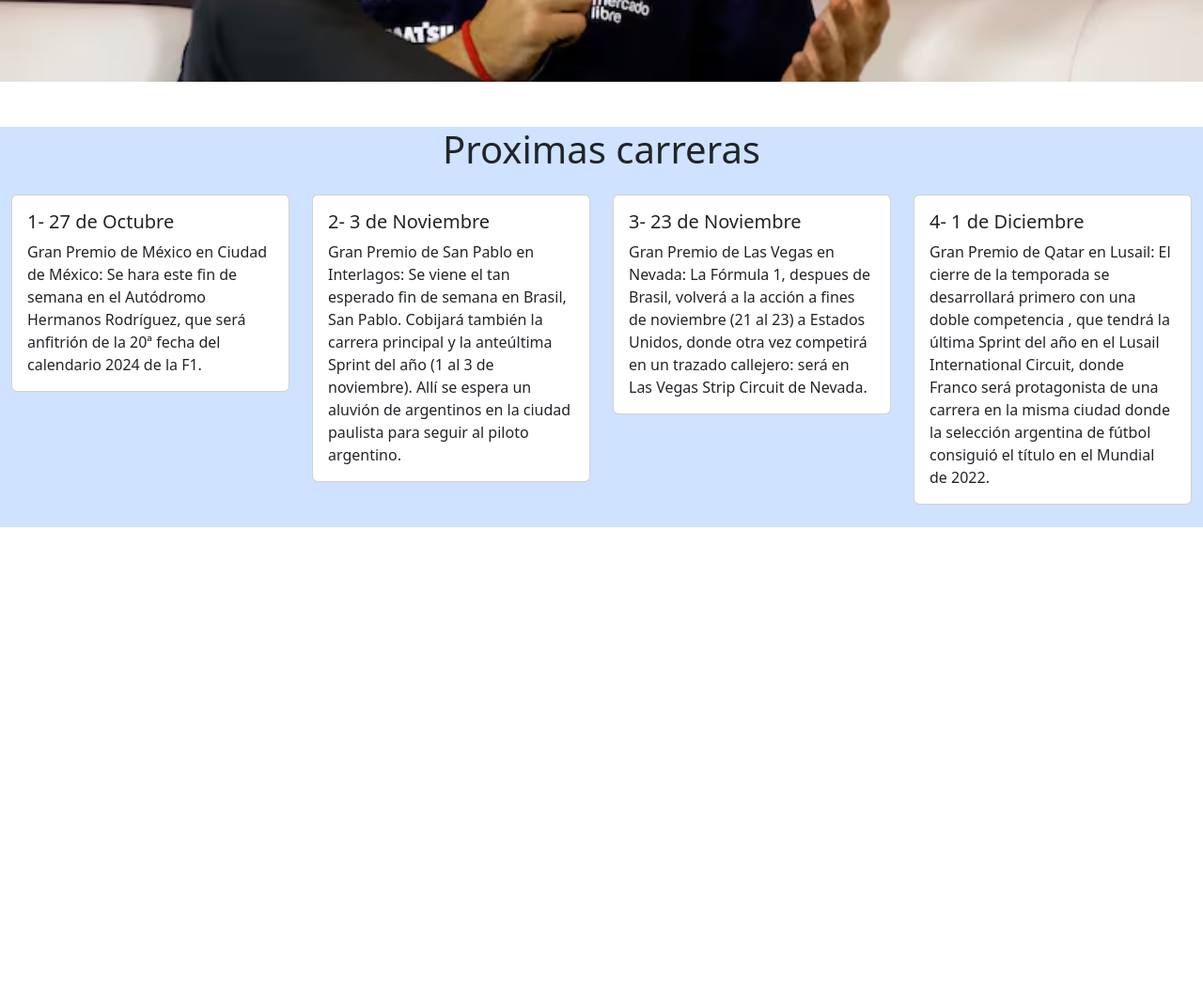
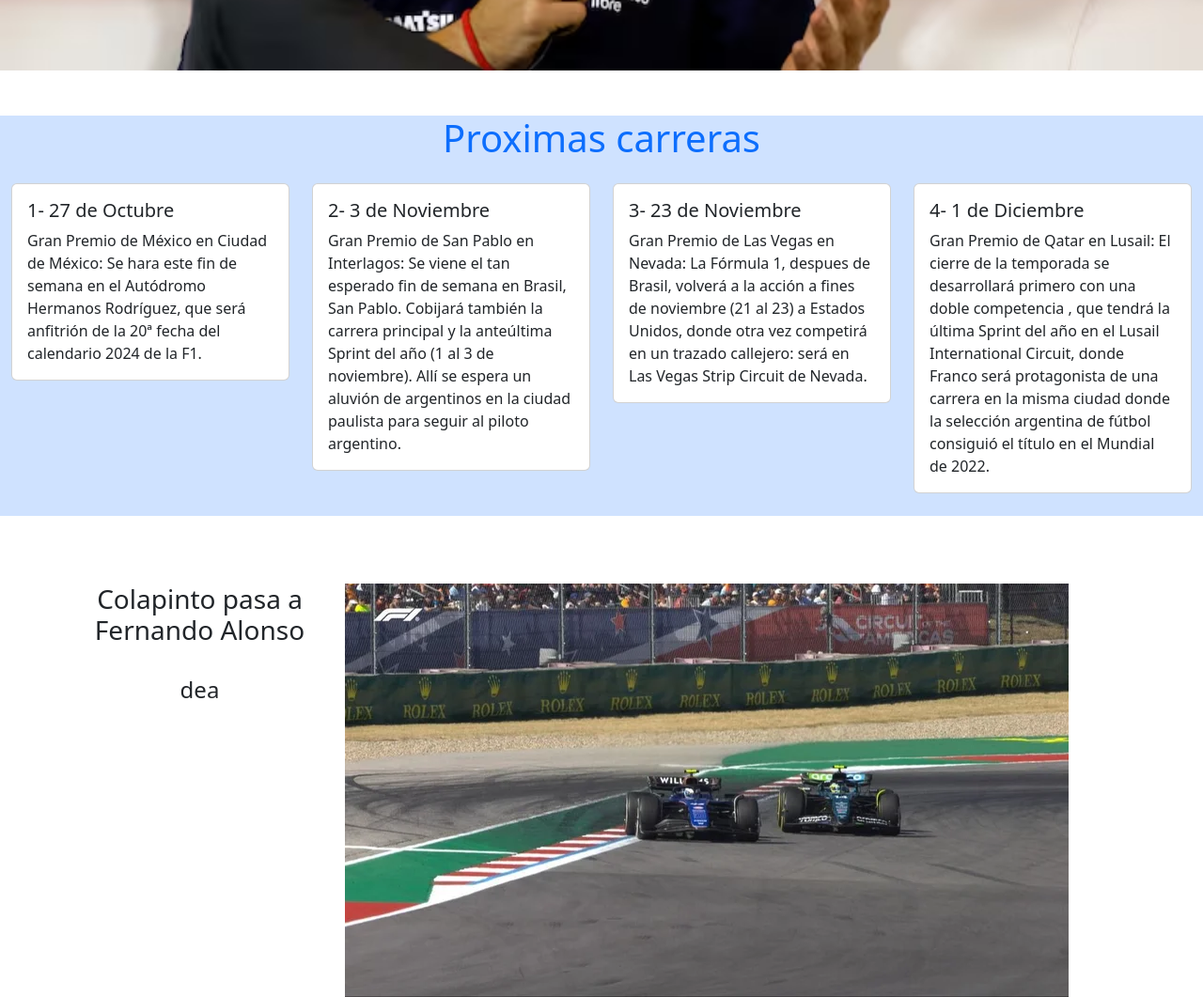
Before and after one commit to jajajajvicentehjajajaja/trabajoadema--chiappa, a plain HTML site: page paginas/index.html in a window 1280 px wide. Shown: the part 840-1901 px from the top of the page at 94% size. Before the commit the page ends 1473 px from the top, so only its background shows below. Drawn offline with nearby package versions, Linux system fonts and the light colour scheme.

Commit message:
Cambie algo en el menu y probe cosas para agregar

```diff
--- a/css/index.css
+++ b/css/index.css
@@ -6,3 +6,9 @@
     padding: 0;
     margin: 0;
 }
+
+#imagen{
+    display: flex;
+    width: 10%;
+    height: 10%;
+}
--- a/paginas/index.html
+++ b/paginas/index.html
@@ -11,14 +11,14 @@
     <link rel="icon" href="../assets/imagenes/F1.png">
 </head>
 <body>
-    <header class="d-flex flex-wrap align-items-center justify-content-center justify-content-md-between py-3 mb-4 border-bottom">
+    <header class="d-flex flex-wrap align-items-center justify-content-center justify-content-md-between py-3  border-bottom">
         <div class="col-md-3 mb-2 mb-md-0">
           <a href="/" class="d-inline-flex link-body-emphasis text-decoration-none">
             <svg class="bi" width="40" height="32" role="img" aria-label="Bootstrap"><use xlink:href="#bootstrap"></use></svg>
           </a>
         </div>
 
-        <span class="fs-2 text-white "><a class="link-underline-lightlink-offset-2 link-underline link-underline-opacity-0" href="index.html">Formula 1 ARGENTINA</a></span>
+        <span class="fs-1 text-white "><a class="link-underline-lightlink-offset-2 link-underline link-underline-opacity-0" href="index.html">Formula 1 ARGENTINA</a></span>
 
         <div class="col-md-3 text-end">
           <a href="../paginas/contacto.html"><button type="button" class="btn btn-outline-primary me-2">Registrarse</button></a>
@@ -39,7 +39,7 @@
                 <a class="nav-link" aria-current="page" href="#">Sobre nosotros</a>
               </li>
               <li class="nav-item">
-                <a class="nav-link" href="#">Fotos de la ultima carrera</a>
+                <a class="nav-link" href="../paginas/galeria.html">Fotos de la ultima carrera</a>
               </li>
               <li class="nav-item dropdown">
                 <a class="nav-link dropdown-toggle" href="#" data-bs-toggle="dropdown" aria-expanded="false">Colapinto puesto:</a>
@@ -85,7 +85,7 @@
 
 <div id="sas" class="row container-fluid bg-primary-subtle">
   <br>
-  <h1 id="noticias">Proximas carreras</h1>
+  <h1 class="fs-7 text-primary" id="noticias">Proximas carreras</h1>
   <br><br><br>
     <div class="col-3">
       <div class="card">
@@ -123,14 +123,16 @@
 </div>
 
 
+
 <br><br><br>
 
 
-
-
-
-
-
+<div class="container text-center">
+  <div class="row">
+    <div class="col-sm-3"><h3>Colapinto pasa a Fernando Alonso </h1><br> <h4>dea</h2></div>
+    <div class="col-sm-7" id="imagen"><img src="../assets/imagenes/alonsocolapinto.jpg" alt=""></div>
+  </div>
+</div>
 
 
 
```
Also changed, not shown: assets/imagenes/alonsocolapinto.jpg (added).
